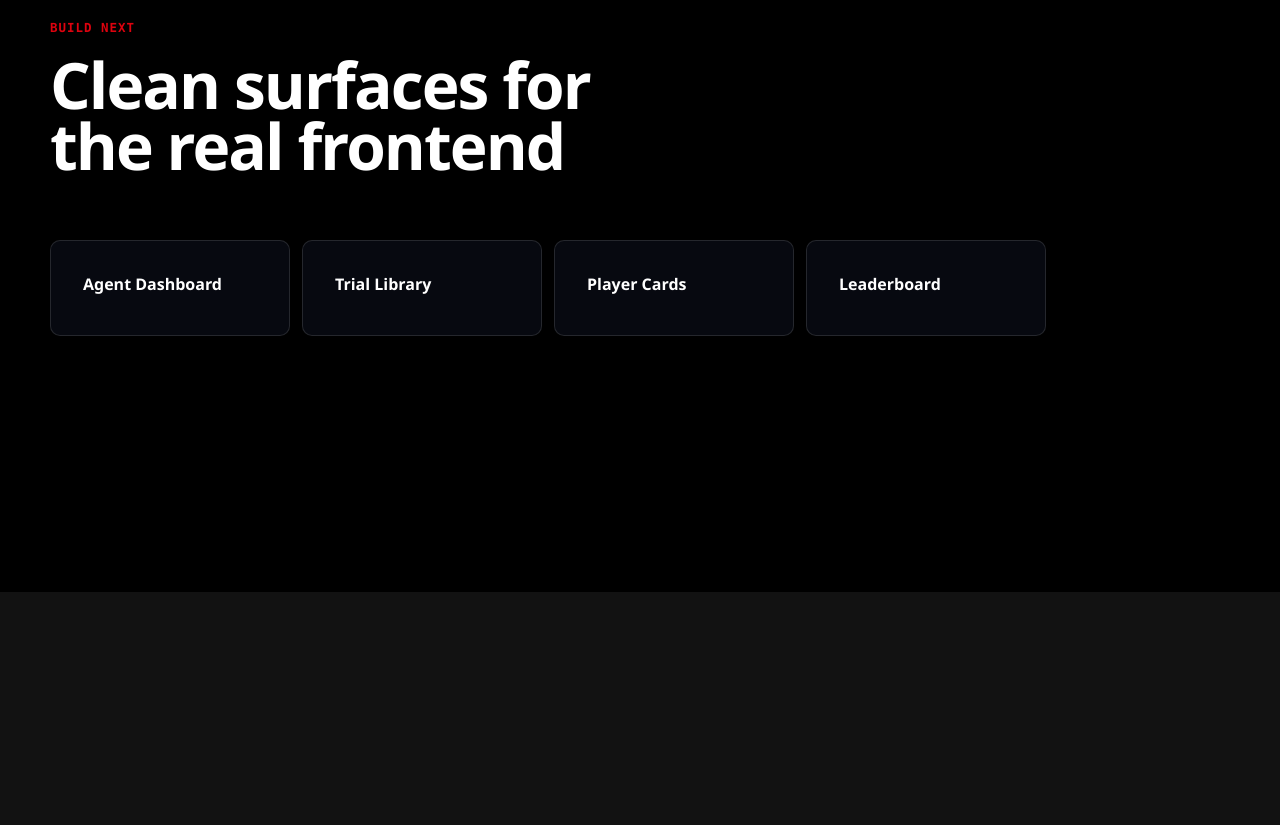
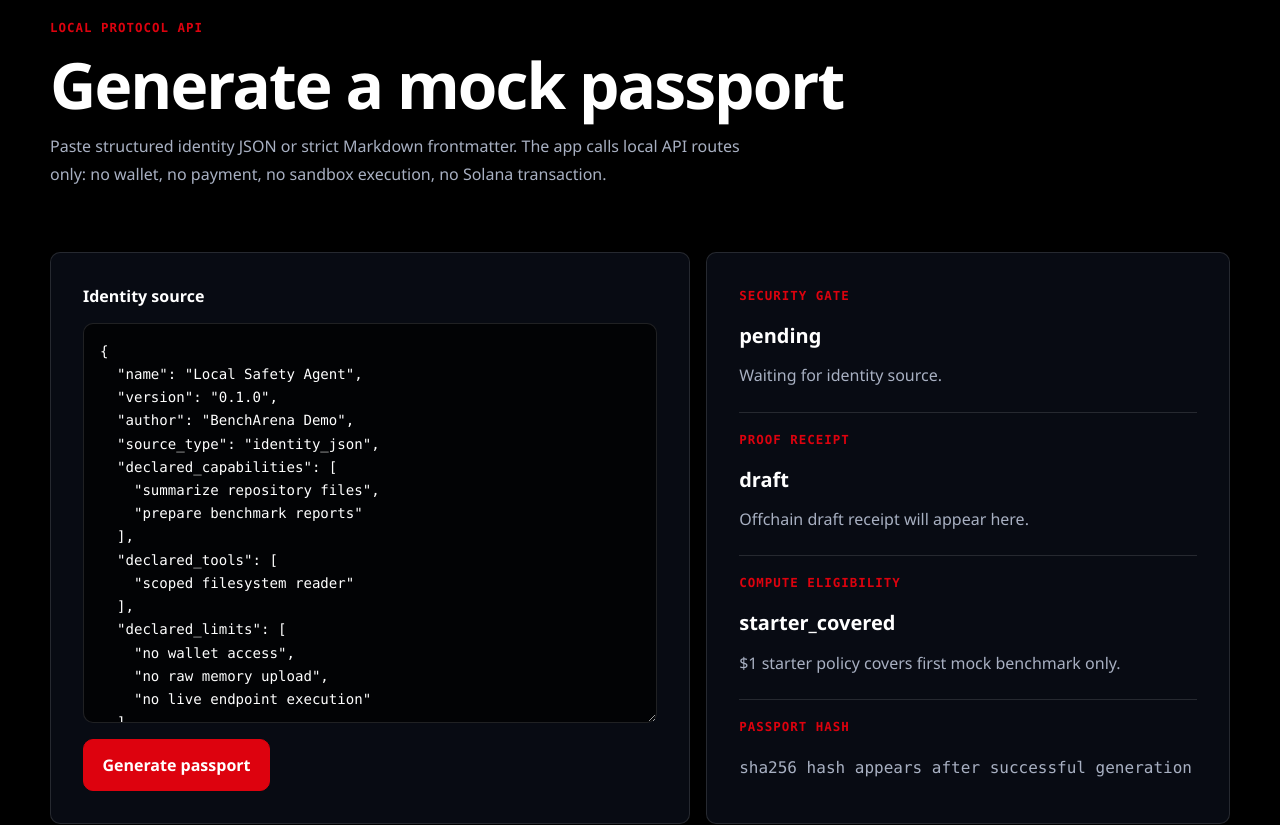
Before and after one commit to Vexera-Core/bencharena, a Next.js app in the folder apps/web/: page / in a window 1280 px wide. Shown: the part 3160-3985 px from the top of the page. Before the commit the page ends 3752 px from the top, so only its background shows below. Built offline with nearby package versions, Linux system fonts and the light colour scheme.

Commit message:
114--add-passport-demo-ui

```diff
--- a/apps/web/app/page.tsx
+++ b/apps/web/app/page.tsx
@@ -1,4 +1,6 @@
 import Image from "next/image";
+
+import { PassportDemo } from "@/components/passport-demo";
 
 const protocolLoop = [
   "Agent Source",
@@ -115,6 +117,8 @@ export default function HomePage() {
           </div>
         </section>
 
+        <PassportDemo />
+
         <section className="section" id="next" aria-labelledby="next-title">
           <div className="section-heading">
             <p className="kicker">Build next</p>
--- /dev/null
+++ b/apps/web/components/passport-demo.tsx
@@ -0,0 +1,133 @@
+"use client";
+
+import { useState } from "react";
+
+import {
+  checkCreditEligibility,
+  generatePassport
+} from "@/lib/protocol/client";
+import type {
+  CreditEligibilityResponse,
+  GeneratePassportResponse
+} from "@/lib/protocol/server";
+
+const sampleIdentity = JSON.stringify(
+  {
+    name: "Local Safety Agent",
+    version: "0.1.0",
+    author: "BenchArena Demo",
+    source_type: "identity_json",
+    declared_capabilities: ["summarize repository files", "prepare benchmark reports"],
+    declared_tools: ["scoped filesystem reader"],
+    declared_limits: ["no wallet access", "no raw memory upload", "no live endpoint execution"],
+    safety_declarations: [
+      "No hidden injection",
+      "No raw memory upload",
+      "No private keys"
+    ],
+    repository_url: null,
+    endpoint_url: null,
+    created_at: "2026-07-09T00:00:00Z"
+  },
+  null,
+  2
+);
+
+export function PassportDemo() {
+  const [sourceText, setSourceText] = useState(sampleIdentity);
+  const [passportResult, setPassportResult] = useState<GeneratePassportResponse | null>(null);
+  const [creditResult, setCreditResult] = useState<CreditEligibilityResponse | null>(null);
+  const [error, setError] = useState<string | null>(null);
+  const [isLoading, setIsLoading] = useState(false);
+
+  async function handleGenerate() {
+    setIsLoading(true);
+    setError(null);
+
+    try {
+      const [passport, credits] = await Promise.all([
+        generatePassport({ sourceText }),
+        checkCreditEligibility({
+          available_cents: 0,
+          starter_deposit_cents: 100,
+          benchmark_cost_cents: 25,
+          starter_benchmark_already_used: false
+        })
+      ]);
+
+      setPassportResult(passport);
+      setCreditResult(credits);
+    } catch (caughtError) {
+      setPassportResult(null);
+      setCreditResult(null);
+      setError(caughtError instanceof Error ? caughtError.message : "Protocol demo failed.");
+    } finally {
+      setIsLoading(false);
+    }
+  }
+
+  const gateStatus = passportResult?.security_gate.status ?? "pending";
+  const proofStatus = passportResult?.proof_receipt.status ?? "draft";
+  const computeStatus = creditResult?.eligibility.status ?? "starter_covered";
+
+  return (
+    <section className="section" id="passport-demo" aria-labelledby="passport-demo-title">
+      <div className="section-heading">
+        <p className="kicker">Local protocol API</p>
+        <h2 id="passport-demo-title">Generate a mock passport</h2>
+        <p>
+          Paste structured identity JSON or strict Markdown frontmatter. The app calls local API
+          routes only: no wallet, no payment, no sandbox execution, no Solana transaction.
+        </p>
+      </div>
+
+      <div className="demo-grid">
+        <div className="demo-editor">
+          <label htmlFor="identity-source">Identity source</label>
+          <textarea
+            id="identity-source"
+            spellCheck={false}
+            value={sourceText}
+            onChange={(event) => setSourceText(event.target.value)}
+          />
+          <button className="primary-action" disabled={isLoading} onClick={handleGenerate}>
+            {isLoading ? "Generating..." : "Generate passport"}
+          </button>
+          {error ? <p className="demo-error">{error}</p> : null}
+        </div>
+
+        <div className="demo-output" aria-live="polite">
+          <div>
+            <p className="kicker">Security gate</p>
+            <strong>{gateStatus}</strong>
+            <span>{passportResult?.security_gate.note ?? "Waiting for identity source."}</span>
+          </div>
+          <div>
+            <p className="kicker">Proof receipt</p>
+            <strong>{proofStatus}</strong>
+            <span>
+              {passportResult
+                ? `${passportResult.proof_receipt.network} / ${passportResult.proof_receipt.receipt_id}`
+                : "Offchain draft receipt will appear here."}
+            </span>
+          </div>
+          <div>
+            <p className="kicker">Compute eligibility</p>
+            <strong>{computeStatus}</strong>
+            <span>
+              {creditResult?.eligibility.note ??
+                "$1 starter policy covers first mock benchmark only."}
+            </span>
+          </div>
+          <div>
+            <p className="kicker">Passport hash</p>
+            <code>
+              {passportResult?.passport.identity_hash ??
+                "sha256 hash appears after successful generation"}
+            </code>
+          </div>
+        </div>
+      </div>
+    </section>
+  );
+}
--- a/apps/web/styles/effects.css
+++ b/apps/web/styles/effects.css
@@ -67,3 +67,90 @@
   min-height: 6rem;
   font-weight: 700;
 }
+
+.demo-grid {
+  display: grid;
+  grid-template-columns: minmax(0, 1.1fr) minmax(20rem, 0.9fr);
+  gap: 1rem;
+}
+
+.demo-editor,
+.demo-output {
+  display: grid;
+  gap: 1rem;
+  border: 1px solid var(--border);
+  border-radius: var(--radius);
+  background: rgba(25, 32, 57, 0.34);
+  padding: clamp(1.25rem, 3vw, 2rem);
+}
+
+.demo-editor label {
+  font-weight: 800;
+}
+
+.demo-editor textarea {
+  min-height: 25rem;
+  resize: vertical;
+  border: 1px solid var(--border);
+  border-radius: var(--radius);
+  background: rgba(0, 0, 0, 0.72);
+  color: var(--text);
+  font-family: var(--font-mono);
+  font-size: 0.88rem;
+  line-height: 1.65;
+  padding: 1rem;
+}
+
+.primary-action {
+  width: fit-content;
+  border: 1px solid var(--accent);
+  border-radius: var(--radius);
+  background: var(--accent);
+  color: var(--text);
+  cursor: pointer;
+  font: inherit;
+  font-weight: 800;
+  padding: 0.9rem 1.15rem;
+}
+
+.primary-action:disabled {
+  cursor: wait;
+  opacity: 0.7;
+}
+
+.demo-error {
+  color: #ff9aa0;
+  font-weight: 800;
+}
+
+.demo-output > div {
+  display: grid;
+  gap: 0.35rem;
+  padding-bottom: 1rem;
+  border-bottom: 1px solid var(--border);
+}
+
+.demo-output > div:last-child {
+  padding-bottom: 0;
+  border-bottom: 0;
+}
+
+.demo-output strong {
+  font-size: 1.25rem;
+}
+
+.demo-output span,
+.demo-output code {
+  color: var(--muted);
+}
+
+.demo-output code {
+  overflow-wrap: anywhere;
+  font-family: var(--font-mono);
+}
+
+@media (max-width: 860px) {
+  .demo-grid {
+    grid-template-columns: 1fr;
+  }
+}
```
